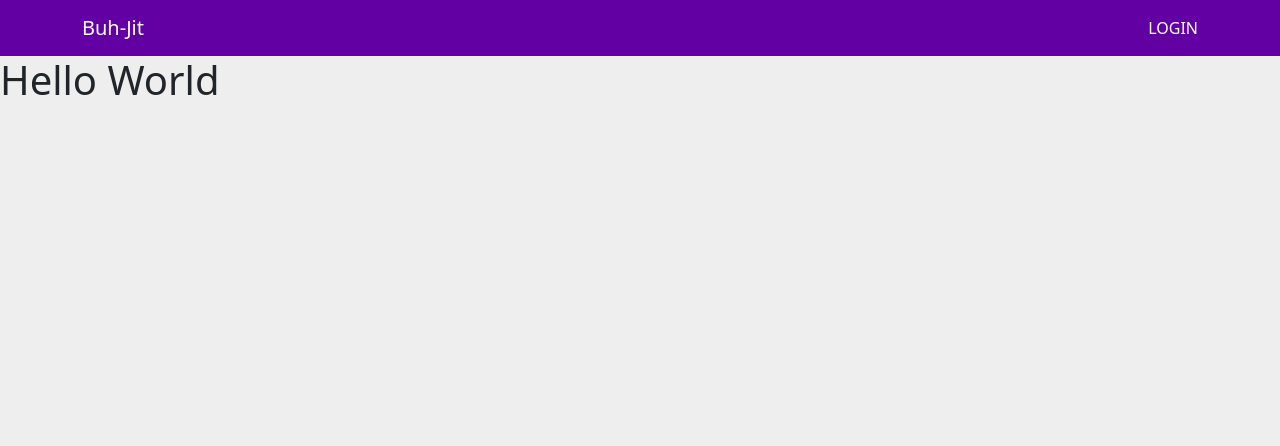
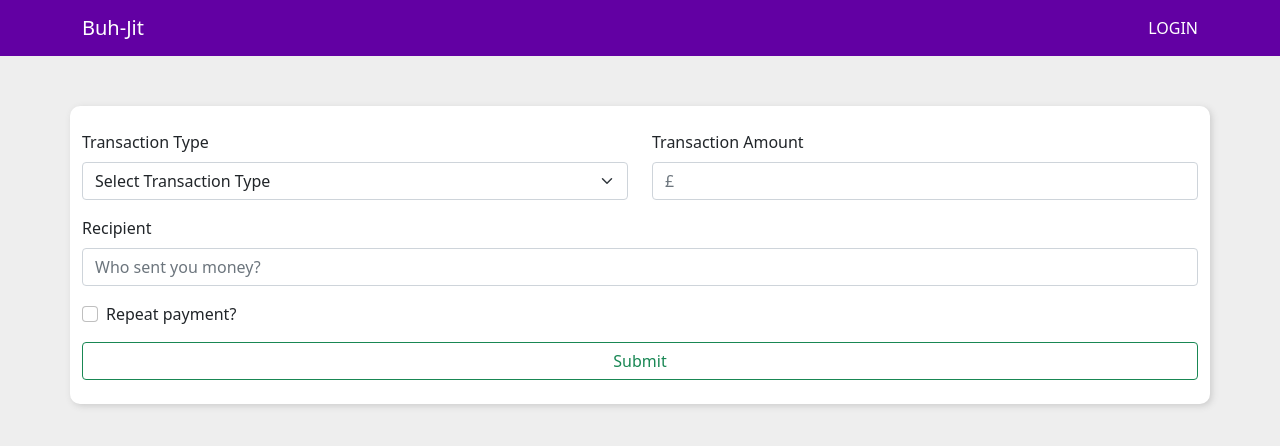
Before and after one commit to RichardKnight88/buh-jit, a React (Create React App) app in the folder client/: page /dashboard in a window 1280 px wide. Shown: the top 446 px of the page. Built offline with nearby package versions, Linux system fonts and the light colour scheme.

Commit message:
refactored forms to have div to control style. Started transaction form. Trouble accessing value of checkbox

```diff
--- a/client/src/App.js
+++ b/client/src/App.js
@@ -3,6 +3,8 @@ import { BrowserRouter, Switch, Route } from 'react-router-dom'
 import NavbarComponent from './components/Navbar'
 import Profile from './components/auth/Profile'
 import Register from './components/auth/Register'
+import Dashboard from './components/Dashboard'
+import TransactionForm from './components/TransactionForm'
 
 const App = () => {
 
@@ -26,6 +28,14 @@ const App = () => {
 
         <Switch>
 
+
+          <Route path='/dashboard'>
+            <Dashboard />
+          </Route>
+
+          <Route path='/transaction'>
+            <TransactionForm />
+          </Route>
 
           <Route path='/register'>
             <Register />
--- /dev/null
+++ b/client/src/components/Dashboard.js
@@ -0,0 +1,35 @@
+import React, { useState, useEffect }  from 'react'
+// import axios from 'axios'
+import { useLocation, useHistory } from 'react-router-dom'
+import TransactionForm from './TransactionForm'
+import { getCurrentUser } from './auth/helpers/tokenfunctions'
+
+
+const Dashboard = () => {
+
+  const location = useLocation()
+  const history = useHistory()
+
+
+  const [currentUser, setCurrentUser] = useState(null)
+
+
+  useEffect(() => {
+    const getCurrentUserData = async () => {
+      const currentUserData = await getCurrentUser()
+
+      setCurrentUser(currentUserData)
+    }
+    getCurrentUserData()
+
+  }, [])
+
+
+
+  return (
+
+    <TransactionForm { ...currentUser }/>
+
+  )
+}
+export default Dashboard
--- /dev/null
+++ b/client/src/components/TransactionForm.js
@@ -0,0 +1,158 @@
+import React, { useEffect, useState, getData } from 'react'
+import { Form, Row, Col, Button, Container } from 'react-bootstrap'
+import { useLocation } from 'react-router-dom'
+
+const TransactionForm = (currentUser) => {
+
+  const location = useLocation()
+
+  const [repeatStatus, setRepeatStatus] = useState(false)
+
+  const [formData, setFormData] = useState({
+    transaction_type: '',
+    amount: '',
+    recipient_sender: '',
+    label: '',
+    description: '',
+    repeat: repeatStatus,
+    repeat_frequency: '',
+    repeat_until: '',
+    transaction_day: 0,
+    skipped_months: '',
+  })
+
+  // let repeatStatus = false
+
+
+  const transactionTypes = ['Incoming', 'Outgoing']
+
+  useEffect(() => {
+    console.log('hello')
+  }, [repeatStatus])
+
+  console.log('USER AS PROPS', currentUser)
+
+  const handleChange = async (event) => {
+    console.log('EVENT', event, 'TARGET', event.target)
+    console.log('EVENT TARGET', event.target.name, 'VALUE', event.target.value)
+    if (event.target.name === 'repeat') {
+      const newRepeatStatus = !repeatStatus
+      setRepeatStatus(newRepeatStatus)
+      // getData(newRepeatStatus)
+
+      // console.log(getData)
+    }
+
+    const newFormData = { ...formData, [event.target.name]: event.target.value, repeat: repeatStatus }
+    setFormData(newFormData)
+  }
+
+  useEffect(() => {
+    console.log('FORM DATA', formData)
+  }, [formData])
+
+  const handleSubmit = async (event) => {
+    event.preventDefault()
+    console.log('REPEAT', formData.repeat)
+  }
+
+  return (
+
+    <div className="formDiv">
+      <Container>
+        <Form onSubmit={handleSubmit}>
+          <Row className="mb-3 pt-4">
+            <Form.Group as={Col} controlId="TransactionType">
+              <Form.Label>Transaction Type</Form.Label>
+              <Form.Select
+                name="transaction_type"
+                // initialValue="Select Transaction Type"
+                defaultValue="Select Transaction Type"
+                required
+                onChange={handleChange}
+              >
+                <option disabled>Select Transaction Type</option>
+                {transactionTypes.map((item, index) => {
+                  return <option key={index}>{item}</option>
+                })}
+              </Form.Select>
+            </Form.Group>
+
+            <Form.Group as={Col} controlId="Amount">
+              <Form.Label>Transaction Amount</Form.Label>
+              <Form.Control
+                name="amount"
+                type="float"
+                placeholder="£"
+                required
+                value={formData.amount}
+                onChange={handleChange}
+
+              />
+            </Form.Group>
+          </Row>
+
+          <Form.Group className="mb-3" controlId="recipient_sender">
+            <Form.Label>{formData.transaction_type !== 'Incoming' ? 'Recipient' : 'Sender'}</Form.Label>
+            <Form.Control
+              name="recipient_sender"
+              type="text"
+              value={formData.recipient_sender}
+              placeholder={formData.transaction_type !== 'Outgoing' ? 'Who sent you money?' : 'Who are you paying?'}
+              required
+              onChange={handleChange}
+            />
+          </Form.Group>
+
+          <Form.Group className="mb-3" id="repeatCheckbox">
+            <Form.Check
+              name="repeat"
+              type="checkbox"
+              label="Repeat payment?"
+              // value={repeatStatus}
+              defaultValue={false}
+              onChange={handleChange}
+              // onChange={setRepeatStatus(!repeatStatus)}
+            />
+          </Form.Group>
+
+          {repeatStatus &&
+
+            <Row className="mb-3">
+              <Form.Group as={Col} controlId="formGridCity">
+                <Form.Label>City</Form.Label>
+                <Form.Control
+                  required
+                />
+              </Form.Group>
+
+              <Form.Group as={Col} controlId="formGridState">
+                <Form.Label>State</Form.Label>
+                <Form.Select defaultValue="Choose...">
+                  <option>Choose...</option>
+                  <option>...</option>
+                </Form.Select>
+              </Form.Group>
+
+              <Form.Group as={Col} controlId="formGridZip">
+                <Form.Label>Zip</Form.Label>
+                <Form.Control />
+              </Form.Group>
+            </Row>
+          }
+
+
+          <div className="d-grid gap-2 pb-4">
+            <Button variant="outline-success" type="submit">
+              Submit
+            </Button>
+          </div>
+
+        </Form>
+      </Container>
+    </div>
+
+  )
+}
+
+export default TransactionForm
--- a/client/src/components/auth/Register.js
+++ b/client/src/components/auth/Register.js
@@ -45,13 +45,8 @@ const Register = () => {
 
   return (
 
-    <Container style={{
-      backgroundColor: '#fff',
-      margin: '50px auto',
-      borderRadius: '10px',
-      // boxShadow: '1px 1px 1px #000',
-      filter: 'drop-shadow(2px 2px 3px #ccc)',
-    }}>
+    <div className="formDiv">
+      <Container>
         <Form onSubmit={handleSubmit}>
           <Form.Group className="mb-3 pt-4" controlId="formBasicUsername">
             <Form.Label>Create a Username</Form.Label>
@@ -128,6 +123,7 @@ const Register = () => {
           </div>
         </Form>
       </Container>
+    </div>
   )
 }
 
--- a/client/src/styles/main.scss
+++ b/client/src/styles/main.scss
@@ -9,6 +9,16 @@ body {
   align-items: center
 }
 
+.formDiv {
+
+  .container {
+    background-color: #fff;
+    margin: 50px auto;
+    border-radius: 10px;
+    filter: drop-shadow(2px 2px 3px #ccc);
+  }
+}
+
 @media (min-width: 992px) {
   .navbar-expand-lg .navbar-collapse {
     flex-basis: 0;
```
Lines whose indentation alone changed are shown as unchanged.
